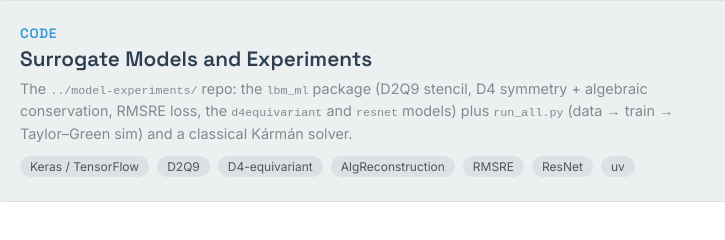
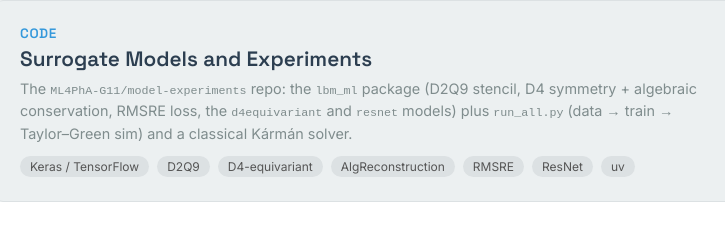
Before and after one commit to ML4PhA-G11/presentation, a plain HTML site: page index.html in a window 1280 px wide. Shown: the part 494-734 px from the top of the page, 273-998 px from the left. Drawn offline with Linux system fonts and the light colour scheme.

Commit message:
Update Code session with repo URL

```diff
--- a/index.html
+++ b/index.html
@@ -145,11 +145,11 @@
       </a>
     </li>
     <li>
-      <a class="lecture-card" href="../model-experiments/">
+      <a class="lecture-card" href="https://github.com/ML4PhA-G11/model-experiments" target="_blank">
         <div class="number">Code</div>
         <div class="title">Surrogate Models and Experiments</div>
         <div class="description">
-          The <code>../model-experiments/</code> repo: the <code>lbm_ml</code> package
+          The <code>ML4PhA-G11/model-experiments</code> repo: the <code>lbm_ml</code> package
           (D2Q9 stencil, D4 symmetry + algebraic conservation, RMSRE loss, the
           <code>d4equivariant</code> and <code>resnet</code> models) plus <code>run_all.py</code>
           (data &rarr; train &rarr; Taylor&ndash;Green sim) and a classical Kármán solver.
```
